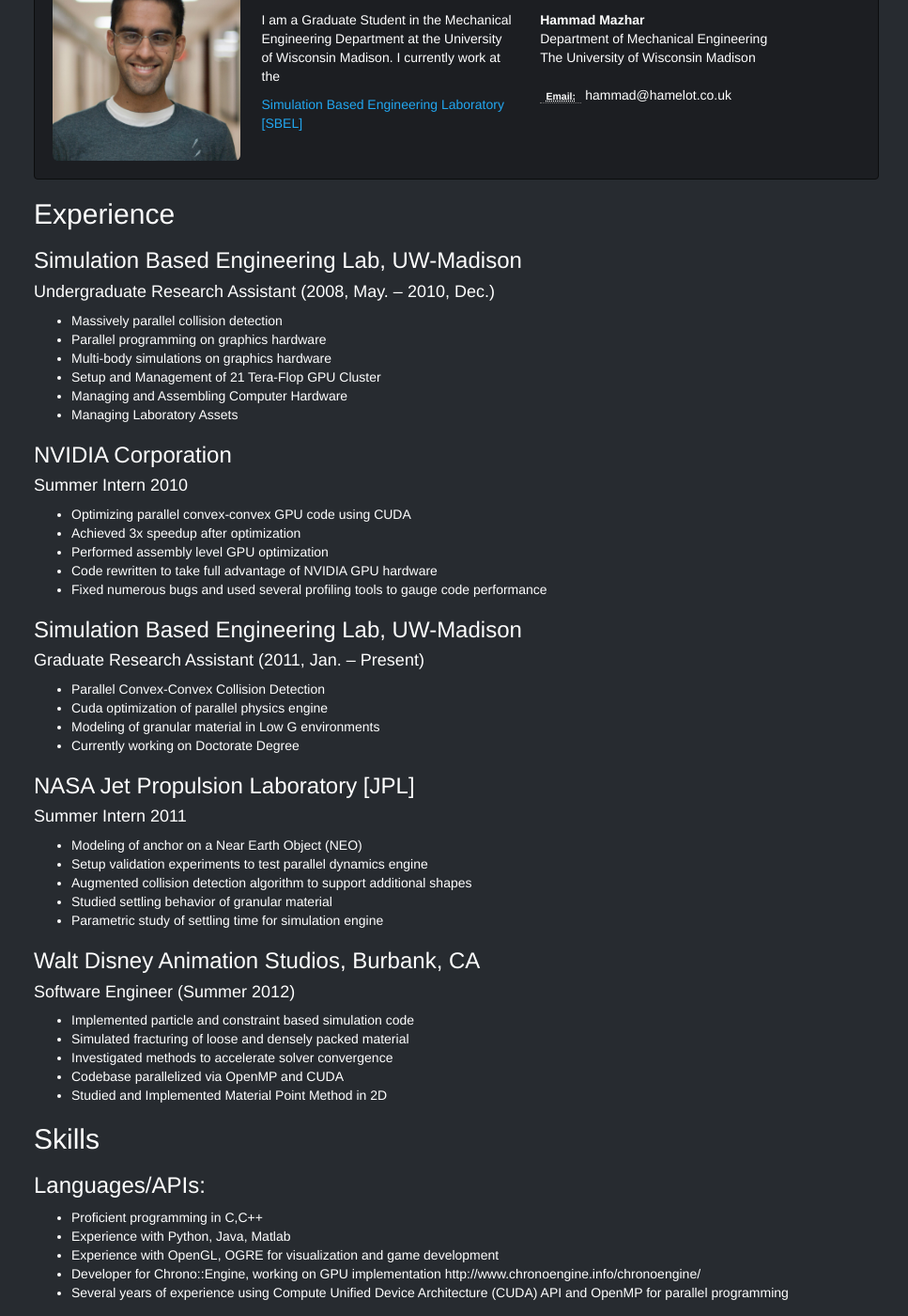
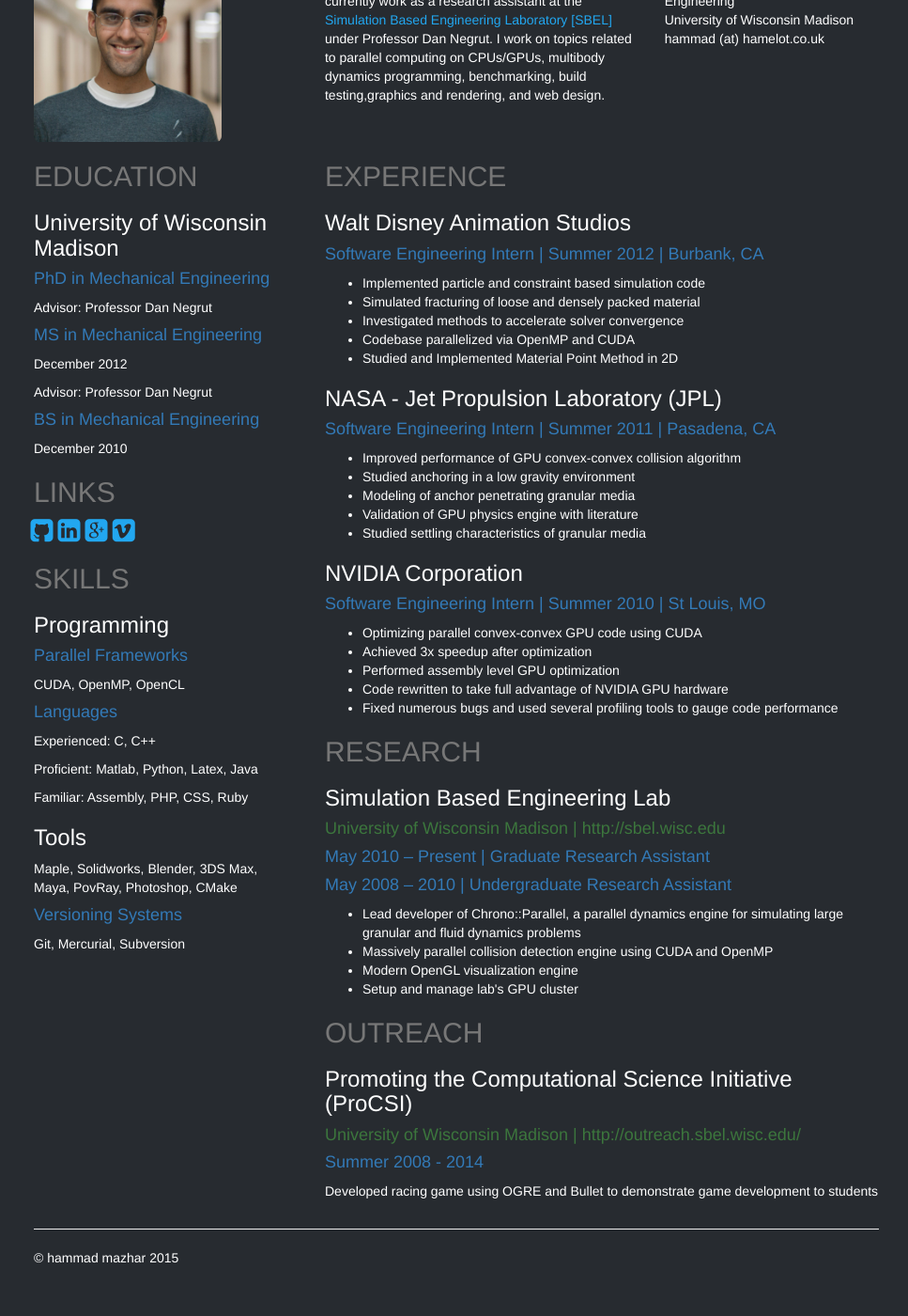
Before and after one commit to hmazhar/hamelot.io, a Jekyll site: the page built from about.md, in a window 1280 px wide and 1400 px high, scrolled down 378 px. Shown: the whole window at 94% size, without its empty margins (154-1121 px from the left). Built offline with Jekyll 4.4.1, drawn with Linux system fonts in a browser that asks for light colours; nearby versions of some CDN libraries; some web fonts are replaced; after the commit the page ends 1736 px from its top, so only the background shows below that; some of the changed text lies outside the part shown.

Commit message:
Update about page

```diff
--- a/about.md
+++ b/about.md
@@ -5,108 +5,101 @@
 permalink: /about/
 ---
 
-
-
-
-<div class="well" >
-	<div class="row">
-		<div class="col-md-3">
-			<img src="/assets/media/images/hammad.png" alt="Hammad Mazhar" class="img-rounded" width = "200px" >
-		</div>
-		<div class="col-md-4">
-			<h4>&nbsp;</h4>
-			<p>I am a Graduate Student in the Mechanical Engineering Department at the University of Wisconsin Madison. I currently work at the </p> <a href="http://sbel.wisc.edu">Simulation Based Engineering Laboratory [SBEL] </a>
-		</div>
-		<div class="col-md-4">
-			<h4>&nbsp;</h4>
-			<address>
-				<strong>Hammad Mazhar</strong><br>
-				Department of Mechanical Engineering<br>
-				The University of Wisconsin Madison<br>
-				<br>
-
-				<abbr title="Email"><span class="label label-important">Email:</span></abbr> hammad@hamelot.co.uk
-			</address>
+<div class="row">
+	<div class="col-md-4 column">
+		<img src="/assets/media/images/hammad.png" alt="Hammad Mazhar" class="img-rounded" width = "200px" >
+	</div>
+	<div class="col-md-8 column">
+		<div class="row clearfix">
+			<div class="col-md-7 column">
+			<p>I am a Graduate Student in the Mechanical Engineering Department at the UW Madison. I currently work as a research assistant at the <a href="http://sbel.wisc.edu">Simulation Based Engineering Laboratory [SBEL] </a> under Professor Dan Negrut. I work on topics related to parallel computing on CPUs/GPUs, multibody dynamics programming, benchmarking, build testing,graphics and rendering, and web design.</p>
+			</div>
+			<div class="col-md-5 column">
+			<address> <strong>Hammad Mazhar</strong><br /> Department of Mechanical Engineering<br /> University of Wisconsin Madison<br /> <abbr title="Email"></abbr> hammad (at) hamelot.co.uk</address>
+			</div>
 		</div>
 	</div>
 </div>
+<div class="row">
+	<div class="col-md-4 column">
+		<h2 class="text-muted"> EDUCATION</h2>
+		<h3> University of Wisconsin Madison</h3>
+		<h4 class="text-primary">PhD in Mechanical Engineering</h4>
+		<p> Advisor: Professor Dan Negrut </p>
+		<h4 class="text-primary">MS in Mechanical Engineering</h4>
+		<p> December 2012 </p>
+		<p> Advisor: Professor Dan Negrut </p>
+		<h4 class="text-primary">BS in Mechanical Engineering</h4>
+		<p> December 2010 </p>
 
-##Experience
+		<h2 class="text-muted"> LINKS</h2>
+		<p> <a href="https://github.com/hmazhar" rel="me"><i class="icon-github-squared"></i></a>
+        <a href="https://www.linkedin.com/in/hammadmazhar/" rel="me"><i class="icon-linkedout-squared"></i></a>
+        <a href="https://plus.google.com/117672433856025584680?rel=author" rel="me"> <i class="icon-plus-squared"></i></a>
+        <a href="https://vimeo.com/hammadmazhar/videos/appears/" rel="me"> <i class="icon-video-squared"></i></a></p>
 
-###Simulation  Based Engineering Lab, UW-Madison
+		<h2 class="text-muted"> SKILLS</h2>
+		<h3> Programming</h3>
+		<h4 class="text-primary"> Parallel Frameworks</h4>
+		<p> CUDA, OpenMP, OpenCL </p>
+		<h4 class="text-primary"> Languages</h4>
+		<p> Experienced: C, C++ </p>
+		<p> Proficient: Matlab, Python, Latex, Java </p>
+		<p> Familiar: Assembly, PHP, CSS, Ruby </p>
 
-####Undergraduate  Research Assistant (2008, May. – 2010, Dec.)
-
-* Massively  parallel collision detection
-* Parallel  programming on graphics hardware
-* Multi-body  simulations on graphics hardware
-* Setup  and Management of 21 Tera-Flop GPU Cluster
-* Managing  and Assembling Computer Hardware
-* Managing  Laboratory Assets
-
-###NVIDIA Corporation
-
-####Summer Intern 2010
-
-* Optimizing  parallel convex-convex GPU code using CUDA
-* Achieved  3x speedup after optimization
-* Performed  assembly level GPU optimization
-* Code  rewritten to take full advantage of NVIDIA GPU hardware
-* Fixed  numerous bugs and used several profiling tools to gauge code performance
+		<h3> Tools</h3>
+		<p> Maple, Solidworks, Blender, 3DS Max, Maya, PovRay, Photoshop, CMake </p>
+		<h4 class="text-primary"> Versioning Systems</h4>
+		<p> Git, Mercurial, Subversion </p>
 
 
-###Simulation  Based Engineering Lab, UW-Madison
-
-####Graduate  Research Assistant (2011, Jan. – Present)
-
-* Parallel Convex-Convex Collision Detection
-* Cuda optimization of parallel physics engine
-* Modeling of granular material in Low G environments
-* Currently working on Doctorate Degree
+	</div>
+	<div class="col-md-8 column">
+		<h2 class="text-muted"> EXPERIENCE</h2>
+		<h3> Walt Disney Animation Studios</h3>
+		<h4 class="text-primary">Software Engineering Intern | Summer 2012 | Burbank, CA</h4>
+		<ul>
+			<li>Implemented particle and constraint based simulation code</li>
+			<li>Simulated fracturing of loose and densely packed material</li>
+			<li>Investigated methods to accelerate solver convergence</li>
+			<li>Codebase parallelized via OpenMP and CUDA</li>
+			<li>Studied and Implemented Material Point Method in 2D</li>
+		</ul>
+		<h3> NASA - Jet Propulsion Laboratory (JPL)</h3>
+		<h4 class="text-primary">Software Engineering Intern | Summer 2011 | Pasadena, CA</h4>
+		<ul>
+			<li>Improved performance of GPU convex-convex collision algorithm</li>
+			<li>Studied anchoring in a low gravity environment</li>
+			<li>Modeling of anchor penetrating granular media</li>
+			<li>Validation of GPU physics engine with literature</li>
+			<li>Studied settling characteristics of granular media</li>
+		</ul>
+		<h3> NVIDIA Corporation</h3>
+		<h4 class="text-primary">Software Engineering Intern | Summer 2010 | St Louis, MO</h4>
+		<ul>
+			<li>Optimizing parallel convex-convex GPU code using CUDA</li>
+			<li>Achieved 3x speedup after optimization </li>
+			<li>Performed assembly level GPU optimization</li>
+			<li>Code rewritten to take full advantage of NVIDIA GPU hardware</li>
+			<li>Fixed numerous bugs and used several profiling tools to gauge code performance</li>
+		</ul>
+		<h2 class="text-muted"> RESEARCH</h2>
+		<h3> Simulation Based Engineering Lab</h3>
+		<h4 class="text-success">University of Wisconsin Madison | http://sbel.wisc.edu</h4>
+		<h4 class="text-primary">May 2010 – Present | Graduate Research Assistant</h4>
+		<h4 class="text-primary">May 2008 – 2010 | Undergraduate Research Assistant</h4>
+		<ul>
+			<li>Lead developer of Chrono::Parallel, a parallel dynamics engine for simulating large granular and fluid dynamics problems</li>
+			<li>Massively parallel collision detection engine using CUDA and OpenMP</li>
+			<li>Modern OpenGL visualization engine</li>
+			<li>Setup and manage lab's GPU cluster </li>
+		</ul>
+		<h2 class="text-muted"> OUTREACH</h2>
+		<h3> Promoting the Computational Science Initiative (ProCSI)</h3>
+		<h4 class="text-success">University of Wisconsin Madison | http://outreach.sbel.wisc.edu/</h4>
+		<h4 class="text-primary">Summer 2008 - 2014</h4>
+		<p>Developed racing game using OGRE and Bullet to demonstrate game development to students</p>
 
 
-###NASA Jet Propulsion Laboratory [JPL]
-
-####Summer Intern 2011
-
-* Modeling of anchor on a Near Earth Object (NEO)
-* Setup validation experiments to test parallel dynamics engine
-* Augmented collision detection algorithm to support additional shapes
-* Studied settling behavior of granular material
-* Parametric study of settling time for simulation engine
-
-###Walt Disney Animation Studios, Burbank, CA
-
-####Software Engineer (Summer 2012)
-
-* Implemented particle and constraint based simulation code
-* Simulated fracturing of loose and densely packed material
-* Investigated methods to accelerate solver convergence
-* Codebase parallelized via OpenMP and CUDA
-* Studied and Implemented Material Point Method in 2D
-
-
-##Skills
-
-###Languages/APIs:
-
-* Proficient programming in C,C++
-* Experience with Python, Java, Matlab
-* Experience with OpenGL, OGRE for visualization and game development
-* Developer for Chrono::Engine, working on GPU implementation http://www.chronoengine.info/chronoengine/
-* Several years of experience using Compute Unified Device Architecture (CUDA) API and OpenMP for parallel programming
-
-###Systems:
-
-* Several years of experience with Linux/UNIX
-* Setup cluster based on Windows Server 2008 R2 HPC
-
-###Tools:
-
-* Solidworks, Unigraphics, 3DS Max, Maya, PovRay, Photoshop
-* Matlab 2012, Maple 16, EES
-* Visual Studio, Eclipse
-
-###Outreach
-
-* Promoting the Computational Science Initiative (ProCSI), 2008-2010
+	</div>
+</div>
```
